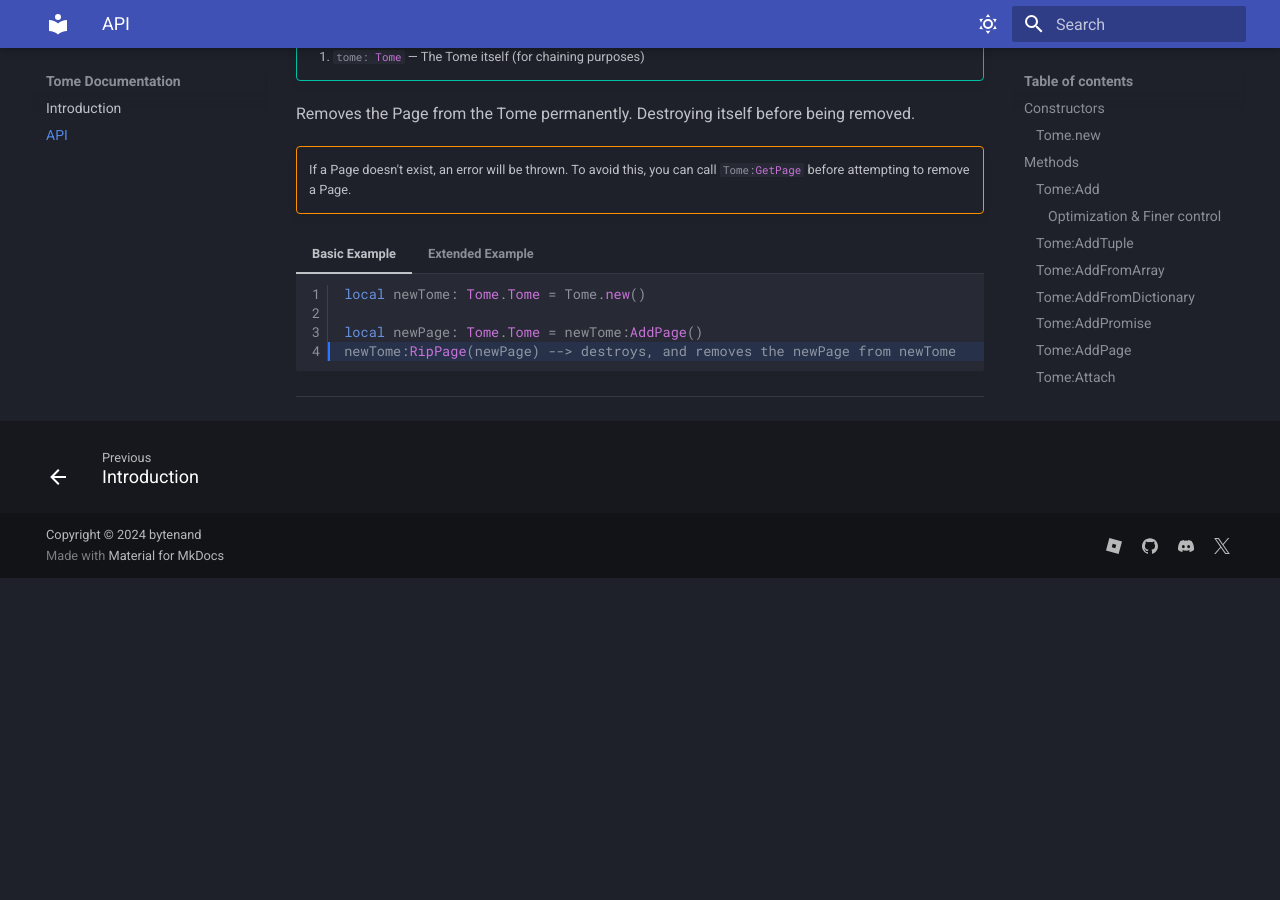
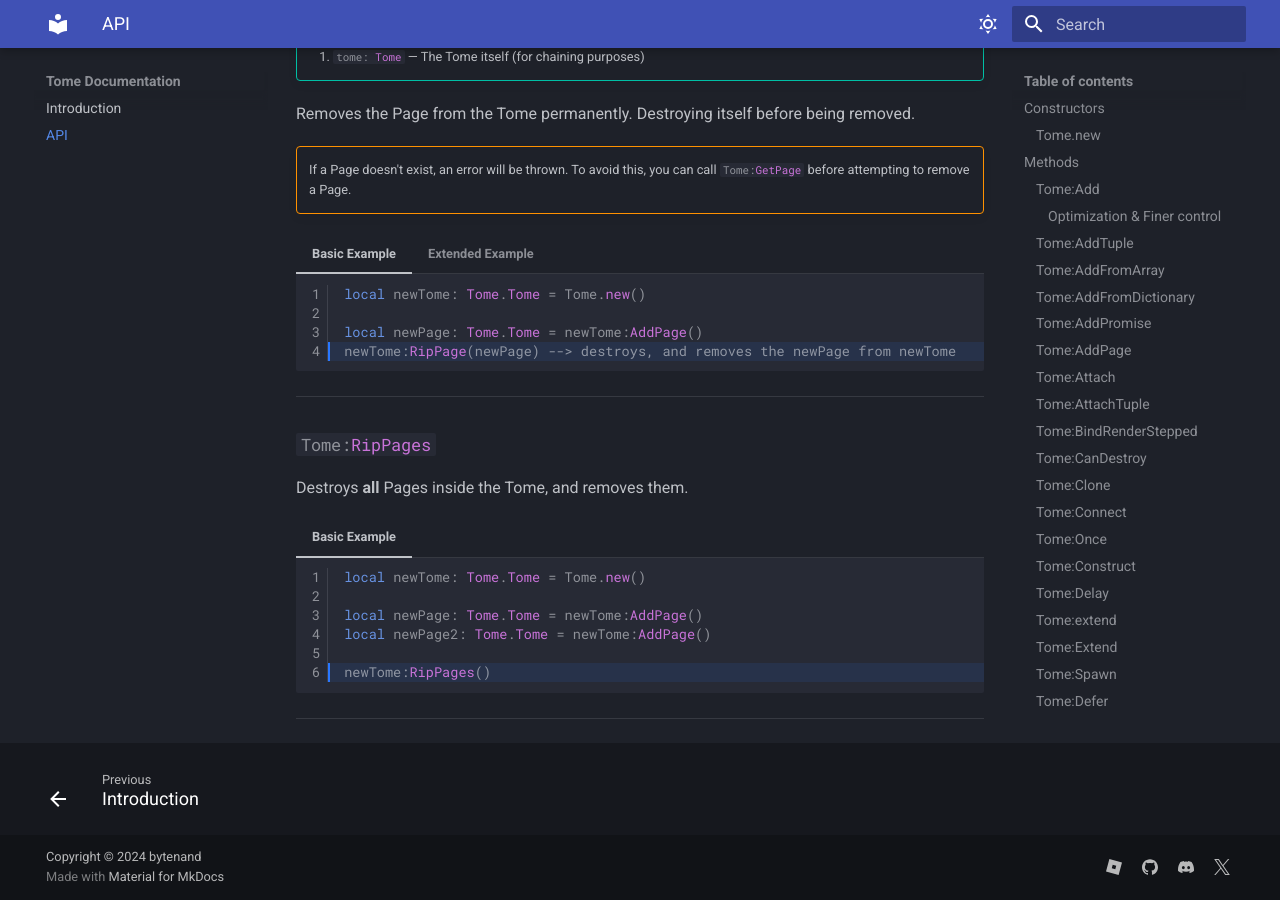
Before and after one commit to y29r/tome-docs, an MkDocs documentation site: the page built from docs/API.md, in a window 1280 px wide and 900 px high, scrolled down 28727 px. Built offline with MkDocs 1.6.1 and Material for MkDocs 9.7.7, drawn with Linux system fonts in a browser that asks for light colours; before the commit the page ends 29305 px from its top, so only the background shows below that.

Commit message:
Added Tome:RipPages

````diff
--- a/docs/API.md
+++ b/docs/API.md
@@ -1490,3 +1490,19 @@
 	```
 
 ---
+
+### `#!luau Tome:RipPages`
+
+Destroys **all** Pages inside the Tome, and removes them.
+
+=== "Basic Example"
+	```luau linenums="1" hl_lines="6-6"
+	local newTome: Tome.Tome = Tome.new()
+
+	local newPage: Tome.Tome = newTome:AddPage()
+	local newPage2: Tome.Tome = newTome:AddPage()
+
+	newTome:RipPages()
+	```
+
+---
````
